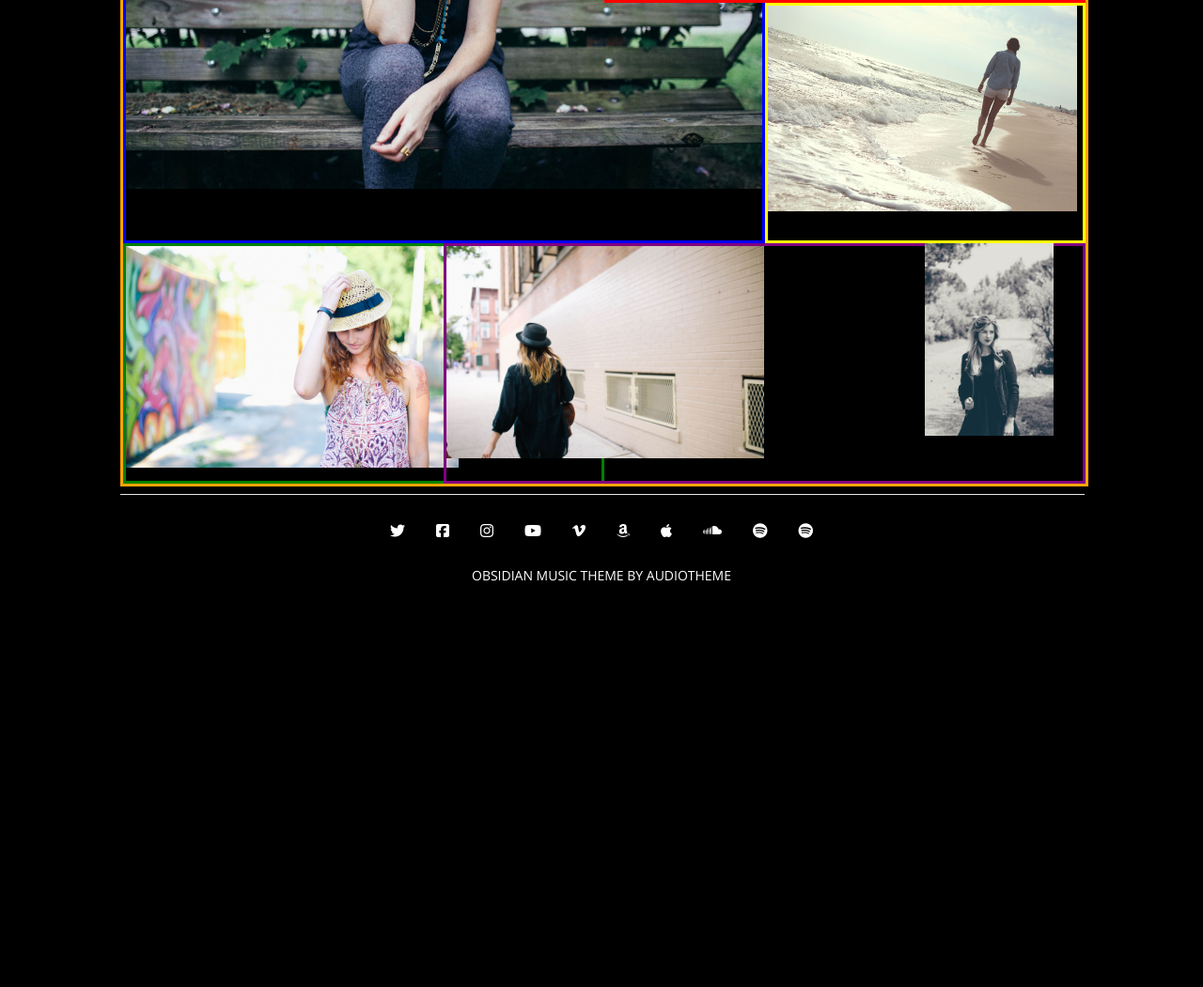
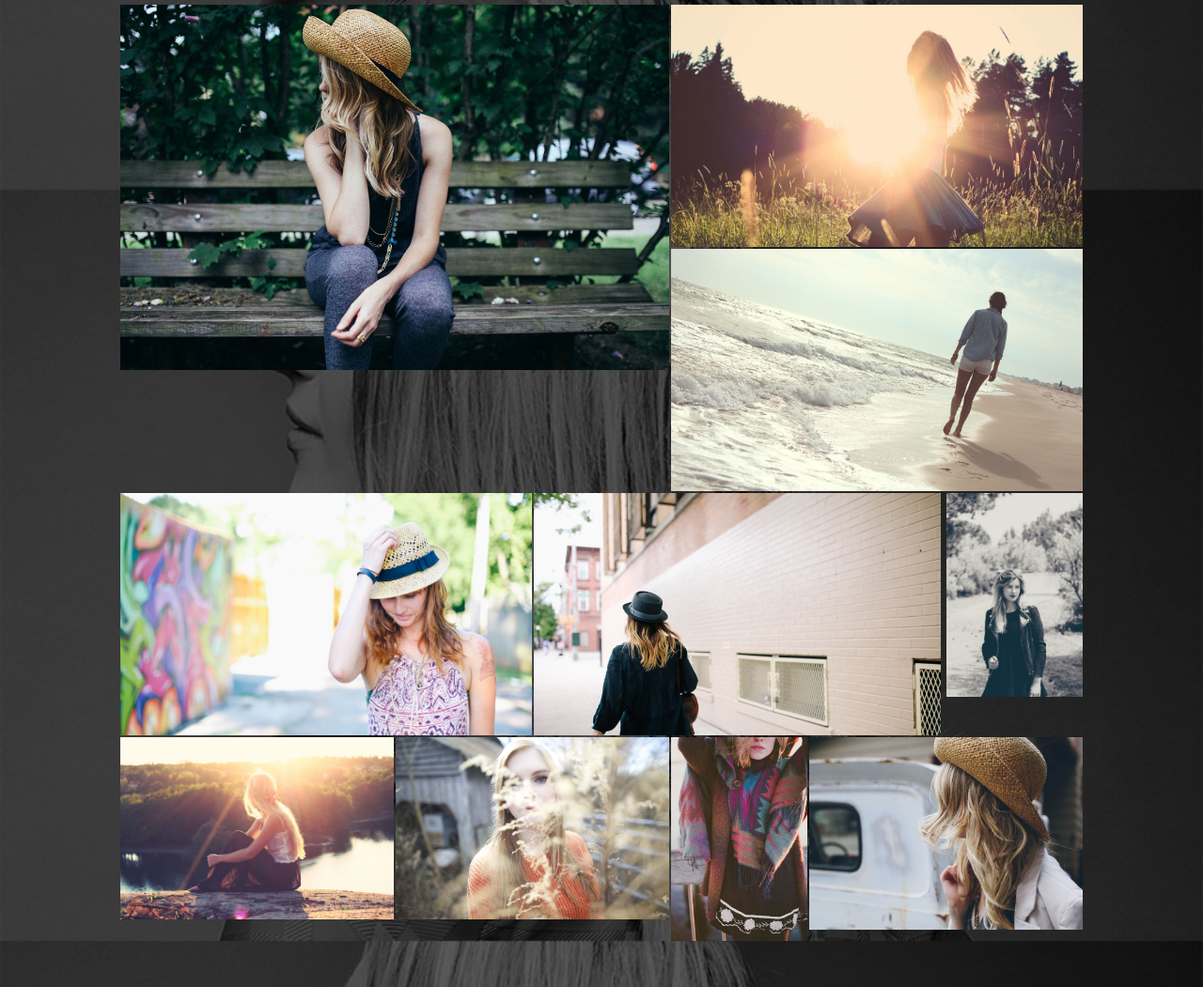
Before and after one commit to Mathilde-Garin/Obsidian, a plain HTML site: page index-page-photos.html in a window 1280 px wide. Shown: the part 598-1649 px from the top of the page at 94% size. Before the commit the page ends 1284 px from the top, so only its background shows below. Drawn offline with nearby package versions, Linux system fonts and the light colour scheme.

Commit message:
19-09 21h20

```diff
--- a/index-page-photos.html
+++ b/index-page-photos.html
@@ -13,21 +13,21 @@
   <div class="container">
 
     <header>
-    	<nav>
-    		<ul>
-          <li><a href="">home</a></li>
-          <li><a href="">bio</a></li>
-          <li><a href="">photos</a></li>
-          <li><a href="">music</a></li>
-         	<li><a href="">videos</a></li>
-         	<li><a href="">news</a></li>
-         	<li><a href="">tour</a></li>
-         	<li><a href="">contact</a></li>
+      <nav>
+        <ul>
+          <li><a href="index.html">home</a></li>
+          <li><a href="index-page-bio.html">bio</a></li>
+          <li><a href="index-page-photos.html">photos</a></li>
+          <li><a href="index-page-music.html">music</a></li>
+          <li><a href="index-page-videos.html">videos</a></li>
+          <li><a href="index-page-news.html">news</a></li>
+          <li><a href="index-page-tour.html">tour</a></li>
+          <li><a href="index-page-contact.html">contact</a></li>
         </ul>
-    	</nav>
+      </nav>
       <div class="Titres">
         <h1>projet audio</h1>
-        <h2>PHOTOS</h2>
+        <h2>subtitle...</h2>
       </div>
     </header>
       <hr align="center" width="100%" color="#e8e8e8" size="1">
--- a/styles-photos.css
+++ b/styles-photos.css
@@ -3,18 +3,25 @@ body {
 	margin-bottom: 5%;
 	margin-left: 10%;
 	margin-right: 10%;
-	background-color: black;
+	background-image: url(./Obsidian/images/featured-bio-nb.jpg);
+	background-size: 100%;
 	color: grey;
 	font-family: 'Open Sans', sans-serif;
 }
 
+.container {
+}
+
 
 /*HEADER*/
+header {
+	height: 500px;
 
-header {
-	border-collapse: bottom;
 }
 
+.nav {
+
+}
 
 ul {
 	display: flex;
@@ -32,6 +39,7 @@ li a {
 li a:hover {
 	font-weight: bold;
 }
+
 h1, h2 {
 	text-transform: uppercase;
 	text-align: center;
@@ -41,19 +49,18 @@ h1, h2 {
 
 h1 {
 	font-size: 70px;
+	padding-top: 150px;
 }
 
 h2 {
 	font-size: 16px;
 }
-
 /*PHOTOS*/
 .photos{
-		border: solid orange;
 		display: grid;
-		grid-template-columns: repeat(6, 1fr);
-		grid-template-rows: repeat(6, 10vw);
-		grid-gap: 0px;
+		grid-template-columns: repeat(7, 1fr);
+		grid-template-rows: repeat(8, 10vw);
+		grid-gap: 2px;
 		width: 100%;
     	height: 100%;
 
@@ -62,15 +69,13 @@ h2 {
 }
 .photos1, .photos2, .photos3, .photos4, .photos5, .photos6, .photos7, .photos8, .photos9, .photos10 {
 	background-repeat: no-repeat;
-		padding: 0px;
-    	margin: 0px;
-    	background-size: 100%;
+	padding: 0px;
+    margin: 0px;
+    background-size: 100%;
 
 }
 .photos1{
-	border: 3px blue solid;
 	background-image: url(./Obsidian/images/gallery-09.jpg);
-
 	grid-column-start: 1;
     grid-column-end: 5;
     grid-row-start: 1;
@@ -80,27 +85,21 @@ h2 {
 }
 .photos2{
 	background-image: url(./Obsidian/images/gallery-04.jpg);
-	border: 3px red solid;
-	background-size: 99%;
-	grid-column-start: 4;
-    grid-column-end: 7;
+	grid-column-start: 5;
+    grid-column-end: 8;
     grid-row-start: 1;
     grid-row-end: 3;
 }
 .photos3{
-	border: 3px yellow solid;
 	background-image: url(./Obsidian/images/gallery-05.jpg);
-	background-size: 98%;
 	grid-column-start: 5;
-    grid-column-end: 7;
+    grid-column-end: 8;
     grid-row-start: 3;
     grid-row-end: 5;
 }
 
 .photos4{
 	background-image: url(./Obsidian/images/gallery-08.jpg);
-	border: 3px green solid;
-	background-size: 70%;
 	grid-column-start: 1;
     grid-column-end: 4;
     grid-row-start: 5;
@@ -109,9 +108,8 @@ h2 {
 
 .photos5{
 	background-image: url(./Obsidian/images/gallery-07.jpg);
-	border: 3px purple solid;
-	background-size: 50%;
-	grid-column-start: 3;
+	background-size: 99%;
+	grid-column-start: 4;
     grid-column-end: 7;
     grid-row-start: 5;
     grid-row-end: 7;
@@ -120,26 +118,42 @@ h2 {
 
 .photos6{
 	background-image: url(./Obsidian/images/gallery-06.jpg);
-	background-size: 80%;
-	grid-column-start: 6;
-    grid-column-end: 7;
+	background-size: 100%;
+	grid-column-start: 7;
+    grid-column-end: 8;
     grid-row-start: 5;
     grid-row-end: 7;
 }
 
 .photos7{
 	background-image: url(./Obsidian/images/gallery-03.jpg);
+	grid-column-start: 1;
+    grid-column-end: 3;
+    grid-row-start: 7;
+    grid-row-end: 9;
 }
 
 .photos8{
 	background-image: url(./Obsidian/images/gallery-01.jpg);
+	grid-column-start: 3;
+    grid-column-end: 5;
+    grid-row-start: 7;
+    grid-row-end: 9;
 }
+
 .photos9{
 	background-image: url(./Obsidian/images/gallery-02.jpg);
+	grid-column-start: 5;
+    grid-column-end: 6;
+    grid-row-start: 7;
+    grid-row-end: 9;
 }
 .photos10{
 	background-image: url(./Obsidian/images/gallery-10.jpg);
-	margin-right: auto;
+	grid-column-start: 6;
+    grid-column-end: 8;
+    grid-row-start: 7;
+    grid-row-end: 9;
 }
 /*FOOTER*/
 hr{
```
